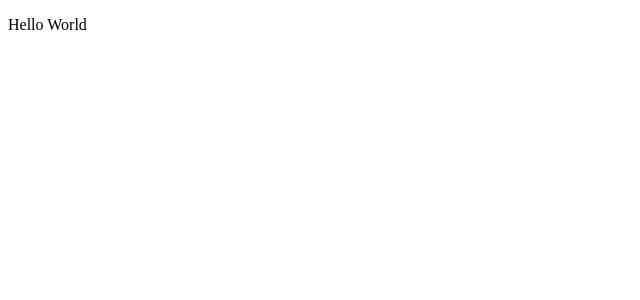
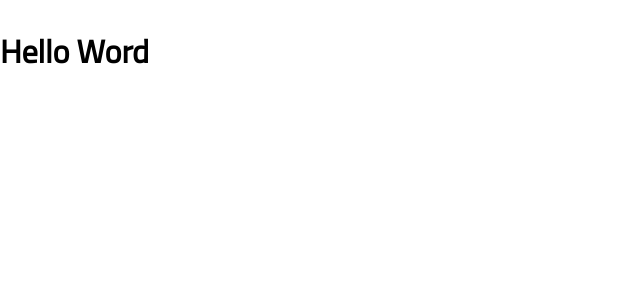
Before and after one commit to marcelogomes90/crud-react, a React (Vite) app: page / in a window 1280 px wide. Shown: the top 300 px of the page, without its empty margins (0-640 px from the left). Built offline with nearby package versions, Linux system fonts and the light colour scheme.

Commit message:
feat: add global style

```diff
--- a/index.html
+++ b/index.html
@@ -3,6 +3,9 @@
   <head>
     <meta charset="UTF-8" />
     <link rel="icon" type="image/svg+xml" href="/icon.png" />
+    <link rel="preconnect" href="https://fonts.googleapis.com">
+    <link rel="preconnect" href="https://fonts.gstatic.com" crossorigin>
+    <link href="https://fonts.googleapis.com/css2?family=Cairo&display=swap" rel="stylesheet">
     <meta name="viewport" content="width=device-width, initial-scale=1.0" />
     <title>CRUD React</title>
   </head>
--- a/src/App.jsx
+++ b/src/App.jsx
@@ -1,7 +1,13 @@
+import GlobalStyle from "./styles/globalStyle"
+
 function App() {
 
   return (
-    <p>Hello World</p>
+    <>
+      <GlobalStyle />
+      <h1>Hello Word</h1>
+    </>
+
   )
 }
 
--- /dev/null
+++ b/src/styles/globalStyle.js
@@ -0,0 +1,14 @@
+import { createGlobalStyle } from 'styled-components';
+
+const GlobalStyle = createGlobalStyle`
+
+    body {
+        margin: 0;
+        padding: 0;
+        box-sizing: border-box;
+        font-family: 'Cairo', sans-serif;
+    }
+
+`
+
+export default GlobalStyle;
```
